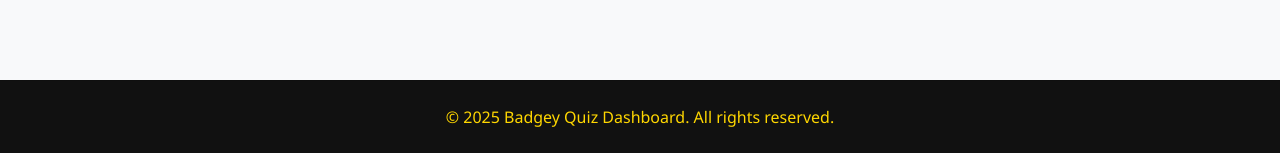
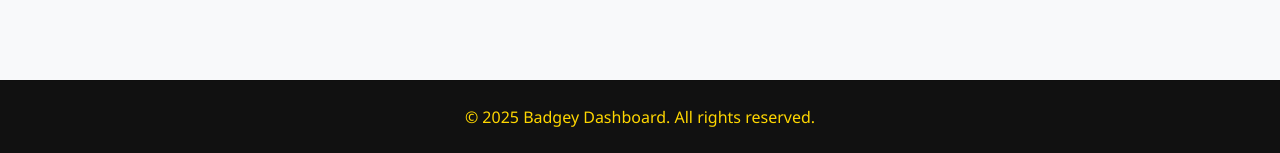
Before and after one commit to KJoshO0611/badgey-dashboard, a Flask app: page / in a window 1280 px wide. Shown: the part 1295-1448 px from the top of the page. Run offline with Flask 2, Linux system fonts and the light colour scheme; some libraries are stand-ins or nearby versions.

Commit message:
updated layout

```diff
--- a/templates/layout.html
+++ b/templates/layout.html
@@ -135,7 +135,7 @@
     <!-- Footer -->
     <footer class="footer mt-auto py-4">
         <div class="container text-center">
-            <p class="mb-0">&copy; 2025 Badgey Quiz Dashboard. All rights reserved.</p>
+            <p class="mb-0">&copy; 2025 Badgey Dashboard. All rights reserved.</p>
         </div>
     </footer>
 
```
